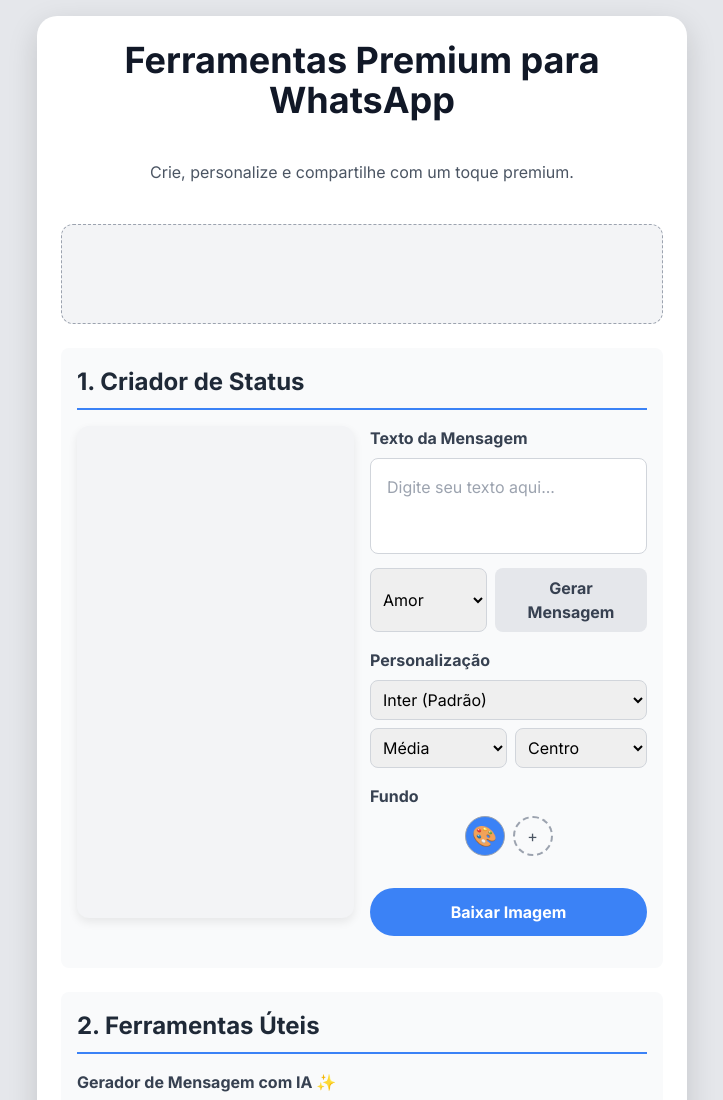
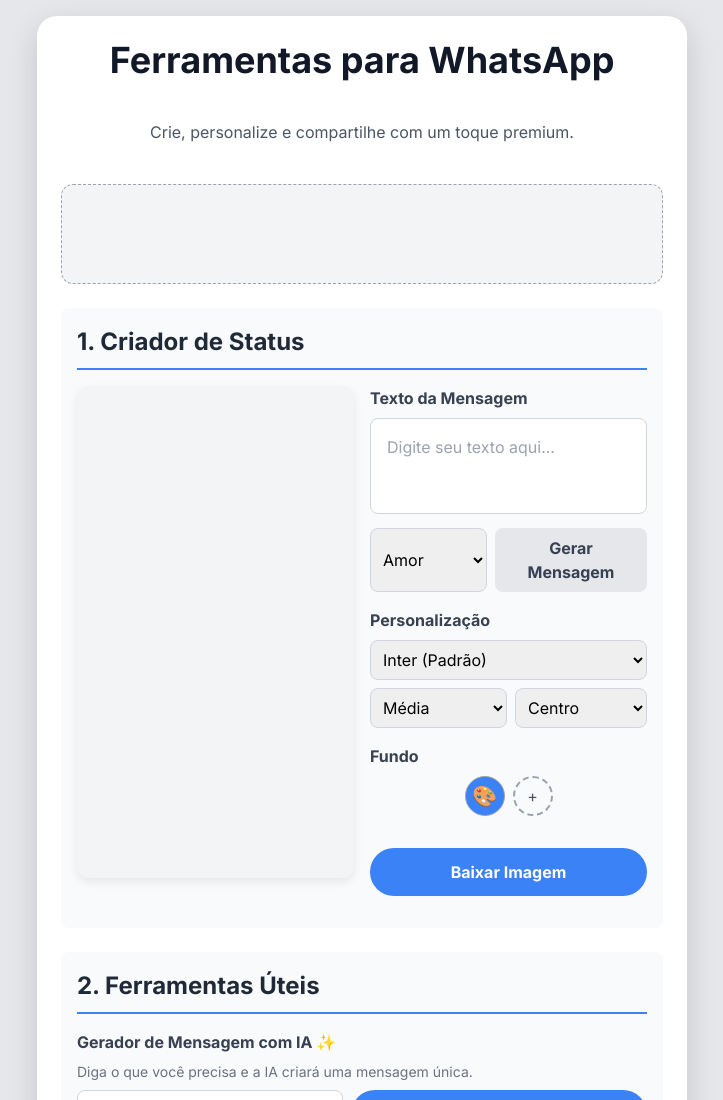
Before and after one commit to CardosoB8/ShortYtMusics, a website: page public/whatsapp-tools.html in a window 1280 px wide. Shown: the top 1100 px of the page, without its empty margins (278-1001 px from the left). Drawn offline with nearby package versions, Linux system fonts and the light colour scheme; a script that the page names is missing.

Commit message:
Add files via upload

```diff
--- a/public/whatsapp-tools.html
+++ b/public/whatsapp-tools.html
@@ -110,7 +110,7 @@
 <body>
 
 <div class="app-container">
-    <h1 class="text-4xl font-bold text-gray-900 text-center mb-4">Ferramentas Premium para WhatsApp</h1>
+    <h1 class="text-4xl font-bold text-gray-900 text-center mb-4">Ferramentas para WhatsApp</h1>
     <p class="text-gray-600 text-center">Crie, personalize e compartilhe com um toque premium.</p>
 
     <div class="ad-container mt-4">
```
